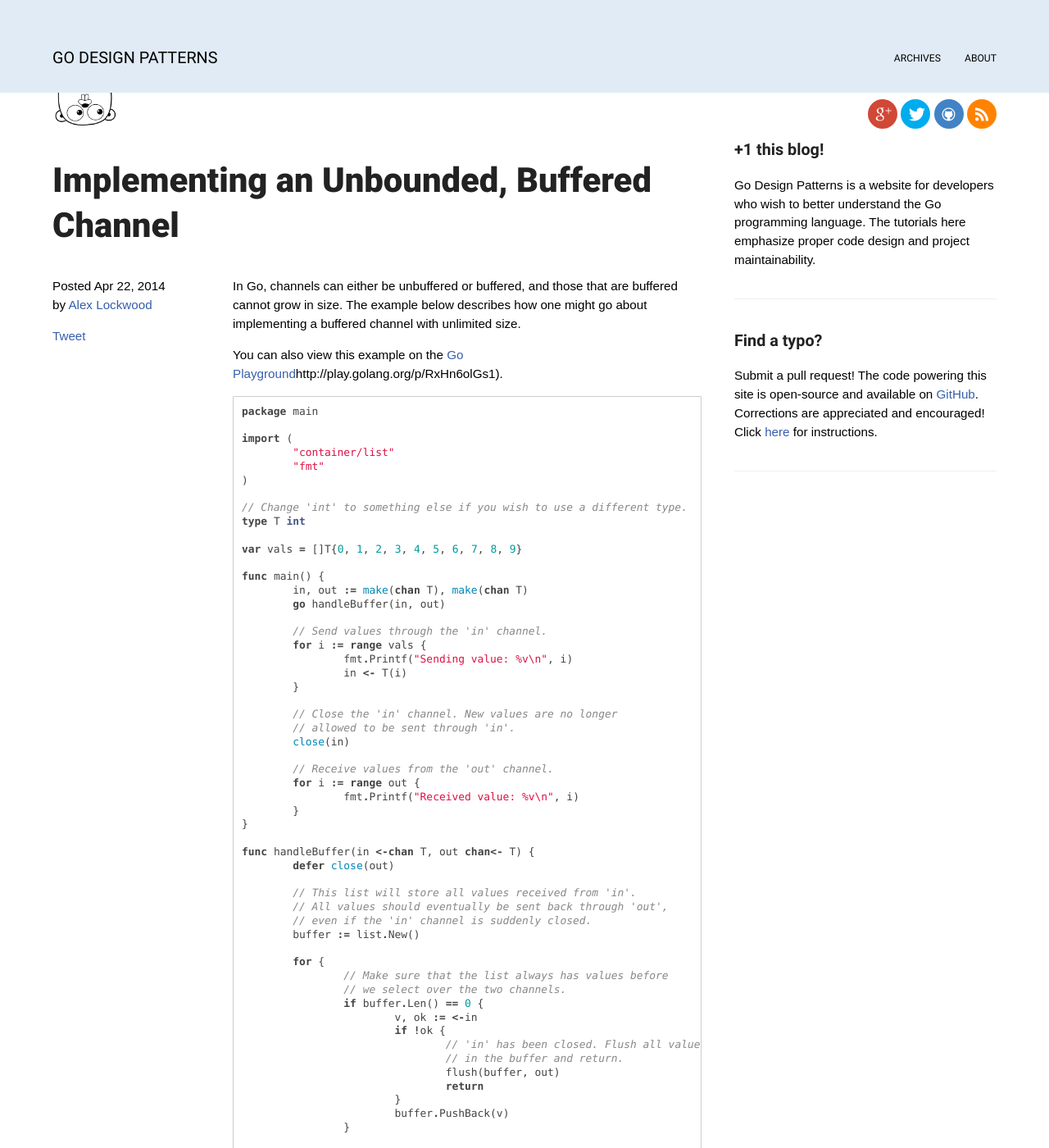
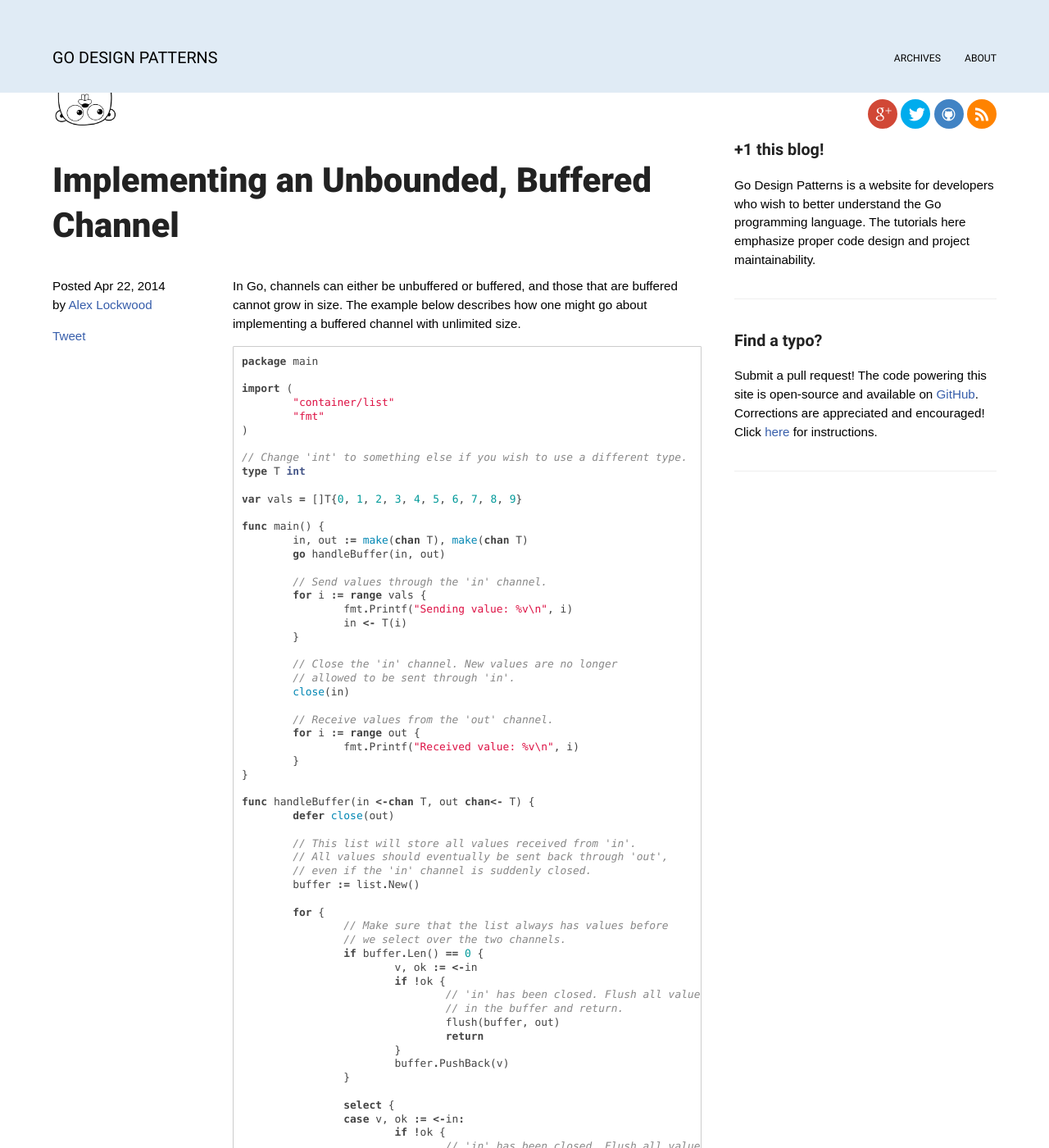
Before and after one commit to alexjlockwood/godesignpatterns, a Jekyll site: the page built from _posts/2014-04-22-unbounded-buffered-channels.md, in a window 1280 px wide and 1400 px high. Shown: the whole window at 82% size. Built offline with Jekyll 4.4.1, drawn with Linux system fonts in a browser that asks for light colours; some web fonts are replaced; Markdown is read by kramdown in place of the engine named in the settings; comment, search, counter and statistics services are not loaded; some of the changed text lies outside the part shown.

Commit message:
fixed typo

````diff
--- a/_posts/2014-04-22-unbounded-buffered-channels.md
+++ b/_posts/2014-04-22-unbounded-buffered-channels.md
@@ -5,8 +5,6 @@ title: 'Implementing an Unbounded, Buffered Channel'
 In Go, channels can either be unbuffered or buffered, and those that are buffered
 cannot grow in size. The example below describes how one might go about
 implementing a buffered channel with unlimited size.
-
-You can also view this example on the [Go Playground]()http://play.golang.org/p/RxHn6olGs1).
 
 ```go
 package main
````
Also changed, not shown: other parts of _posts/2014-04-22-unbounded-buffered-channels.md (+2 -0 lines).
